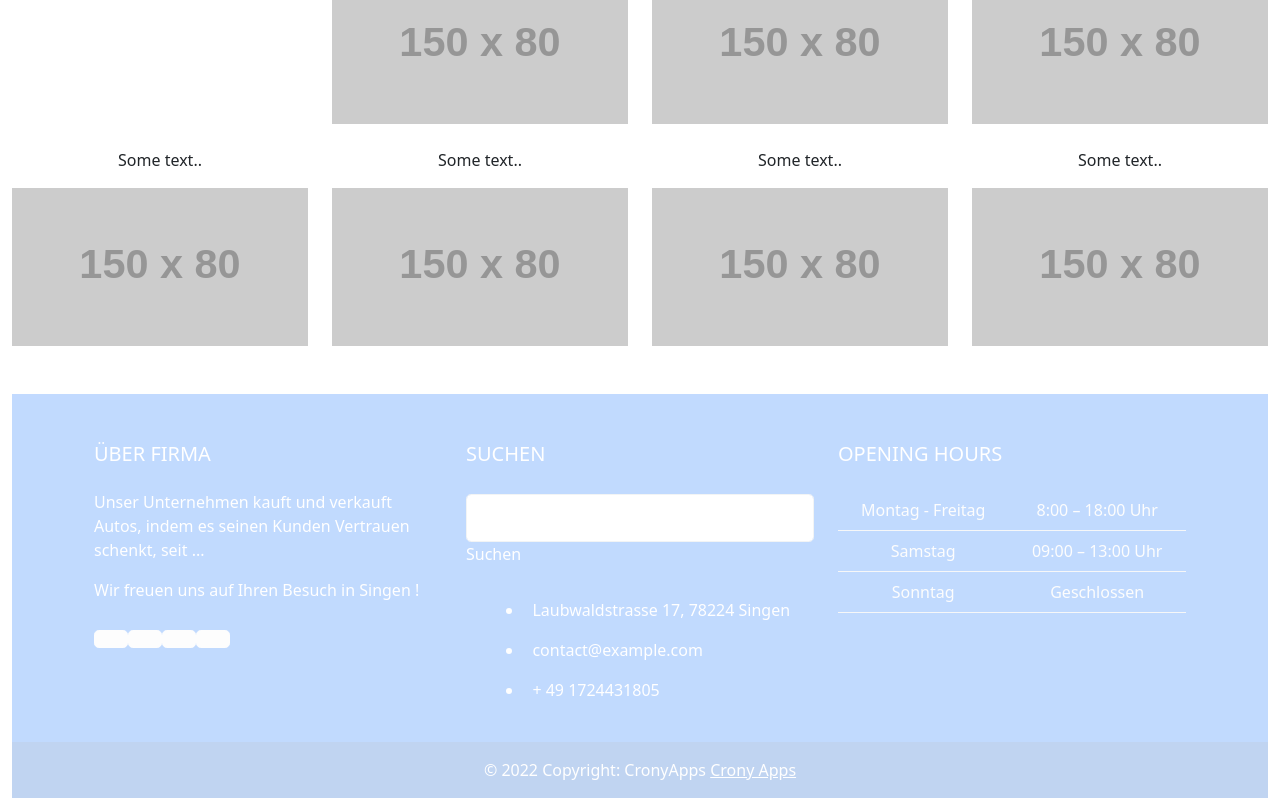
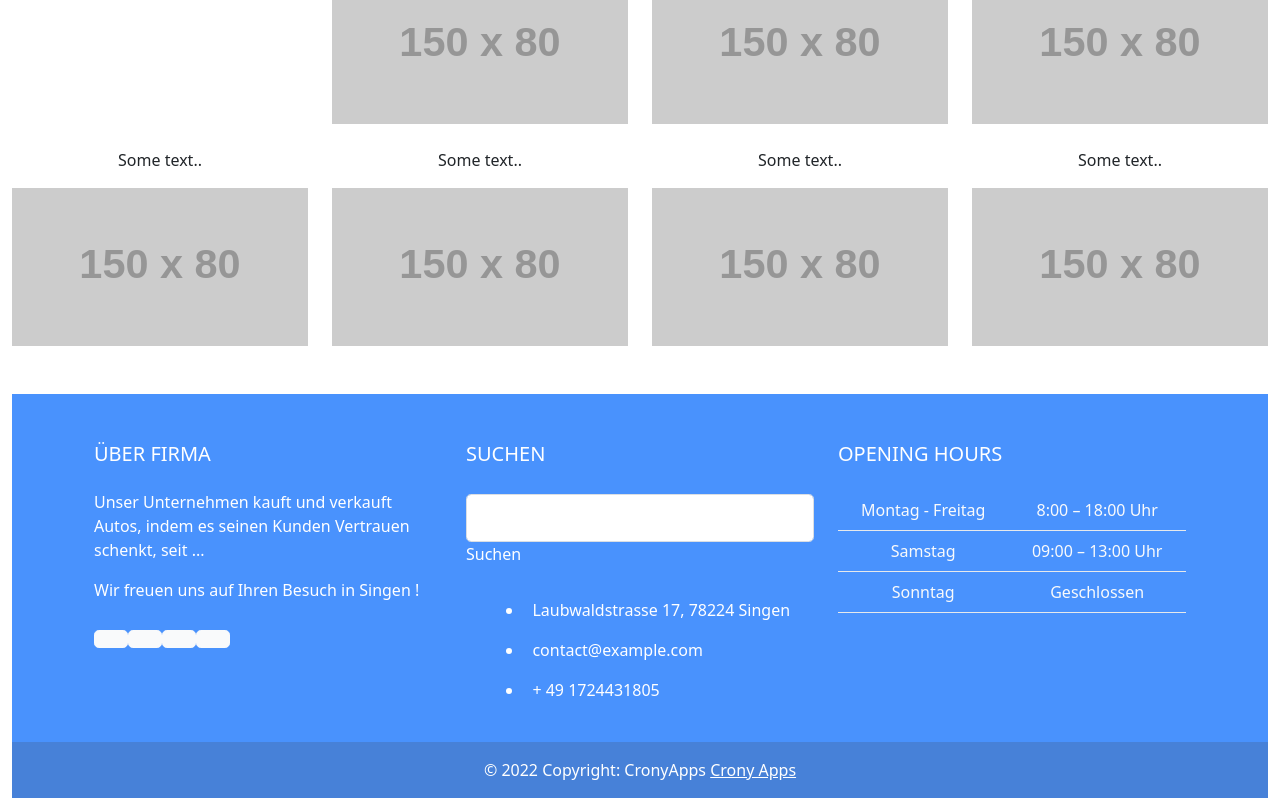
Before and after one commit to cronycommunity/dk-automobile-web-angular, an Angular app: page / in a window 1280 px wide. Shown: the part 1125-1923 px from the top of the page. Built offline with nearby package versions, Linux system fonts and the light colour scheme.

Commit message:
Footer color fixed

```diff
--- a/src/app/footer/footer.component.html
+++ b/src/app/footer/footer.component.html
@@ -1,7 +1,7 @@
 
 <div class="container-fluid">
 
-    <footer class="text-dark text-center text-lg-start bg-primary opacity-25">
+    <footer class="text-dark text-center text-lg-start bg-primary opacity-75">
       <!-- Grid container -->
       <div class="container p-4">
         <!--Grid row-->
```
